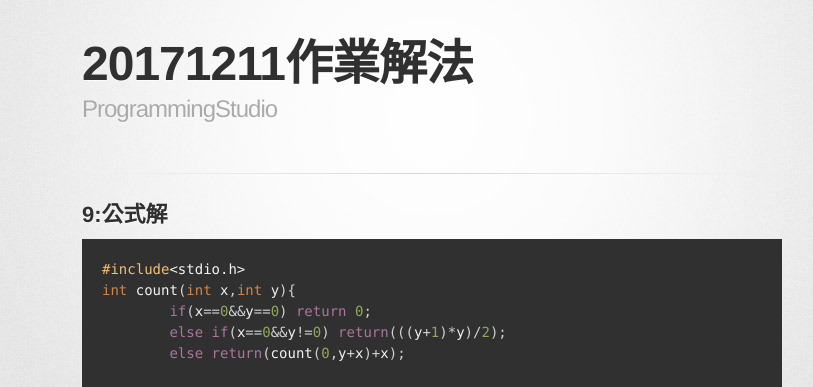
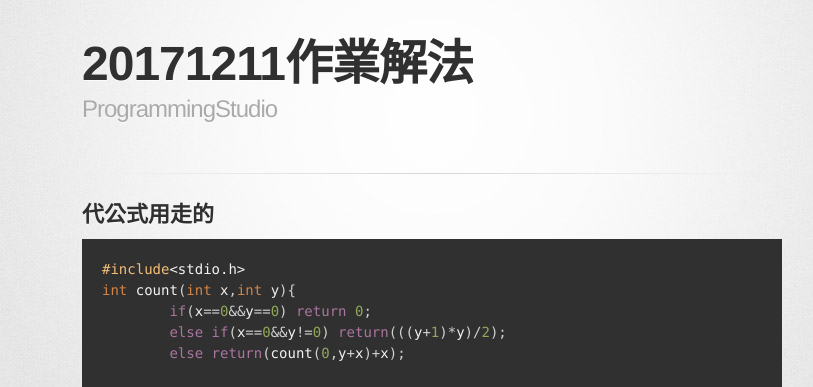
Before and after one commit to NUKCSIE110/ProgrammingStudio, a Jekyll site: the page built from hw/20171211.md, in a window 1280 px wide and 900 px high. Shown: the top 387 px of the window, without its empty margins (208-1021 px from the left). Built offline with Jekyll 4.4.1, drawn with Linux system fonts in a browser that asks for light colours; some web fonts are replaced.

Commit message:
Update 20171211.md

````diff
--- a/hw/20171211.md
+++ b/hw/20171211.md
@@ -3,7 +3,7 @@ title: 20171211作業解法
 layout: default
 ---
 
-## 9:公式解
+## 代公式用走的
 ``` c++
 #include<stdio.h>
 int count(int x,int y){
````
